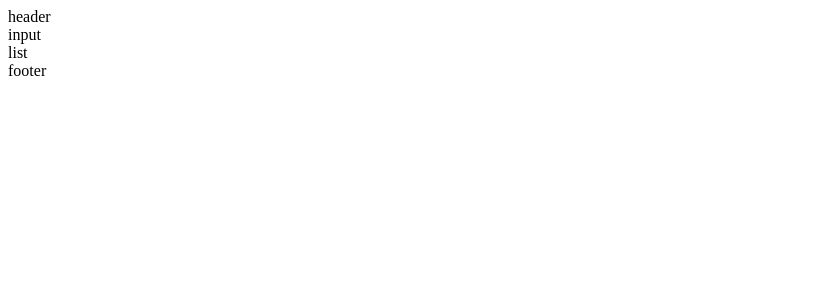
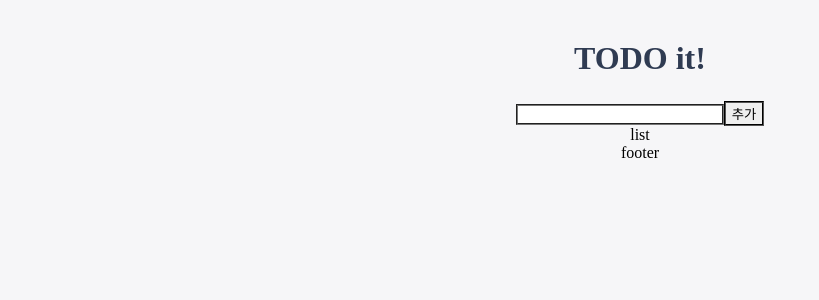
Before and after one commit to mooooburg-dev/todo-it, a Vue app: page / in a window 1280 px wide. Shown: the top 300 px of the page, without its empty margins (0-819 px from the left). Built offline with nearby package versions, Linux system fonts and the light colour scheme.

Commit message:
입력받은 텍스트 로컬 스토리지에 저장하기

```diff
--- a/src/App.vue
+++ b/src/App.vue
@@ -24,4 +24,21 @@
 </script>
 
 <style>
+  body {
+    text-align: center;
+    background-color: #F6F6F8;
+  }
+
+  input {
+    border-style: groove;
+    width: 200px;
+  }
+
+  button {
+    border-style: groove;
+  }
+
+  .shadow {
+    box-shadow: 5px 10px 10px rgba(0, 0, 0, 0.3)
+  }
 </style>
--- a/src/components/TodoHeader.vue
+++ b/src/components/TodoHeader.vue
@@ -1,15 +1,19 @@
 <template>
-    <div>
-      header
-    </div>
+  <header>
+    <h1>TODO it!</h1>
+  </header>
 </template>
 
 <script>
-  export default{
+  export default {
 
   }
 </script>
 
-<style>
-
+<style scoped>
+  h1 {
+    color: #2F3B52;
+    font-weight: 900;
+    margin: 2.5rem 0 1.5rem;
+  }
 </style>
--- a/src/components/TodoInput.vue
+++ b/src/components/TodoInput.vue
@@ -1,13 +1,24 @@
 <template>
     <div>
-      input
+      <input type="text" v-model="newTodoItem" />
+      <button v-on:click="addTodo">추가</button>
     </div>
 </template>
 
 <script>
-  export default{
-
+export default {
+  data(){
+    return{
+      newTodoItem: ''
+    }
+  },
+  methods: {
+    addTodo: function(){
+      // console.log(this.newTodoItem);
+      localStorage.setItem(this.newTodoItem, this.newTodoItem); // setItem()는 로컬 스토리지에 데이터를 추가하는 API
+    }
   }
+}
 </script>
 
 <style>
```
